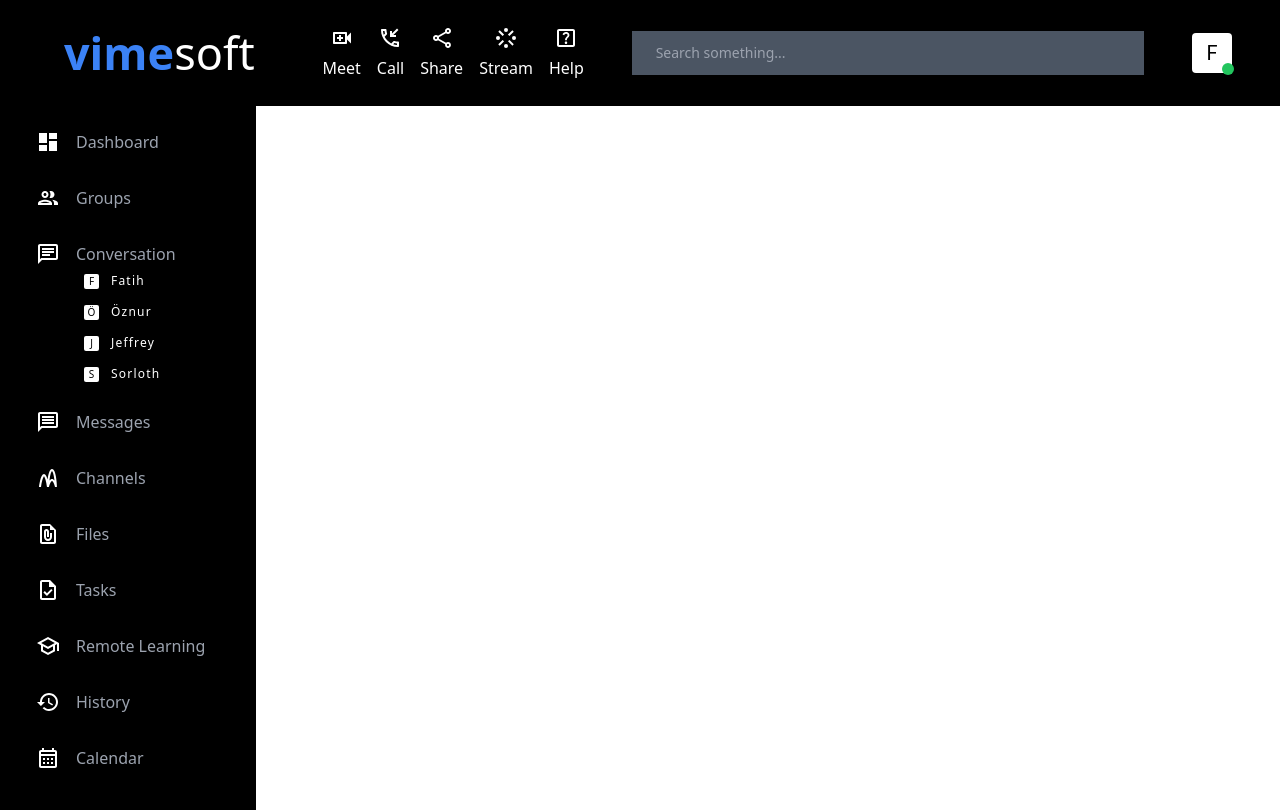
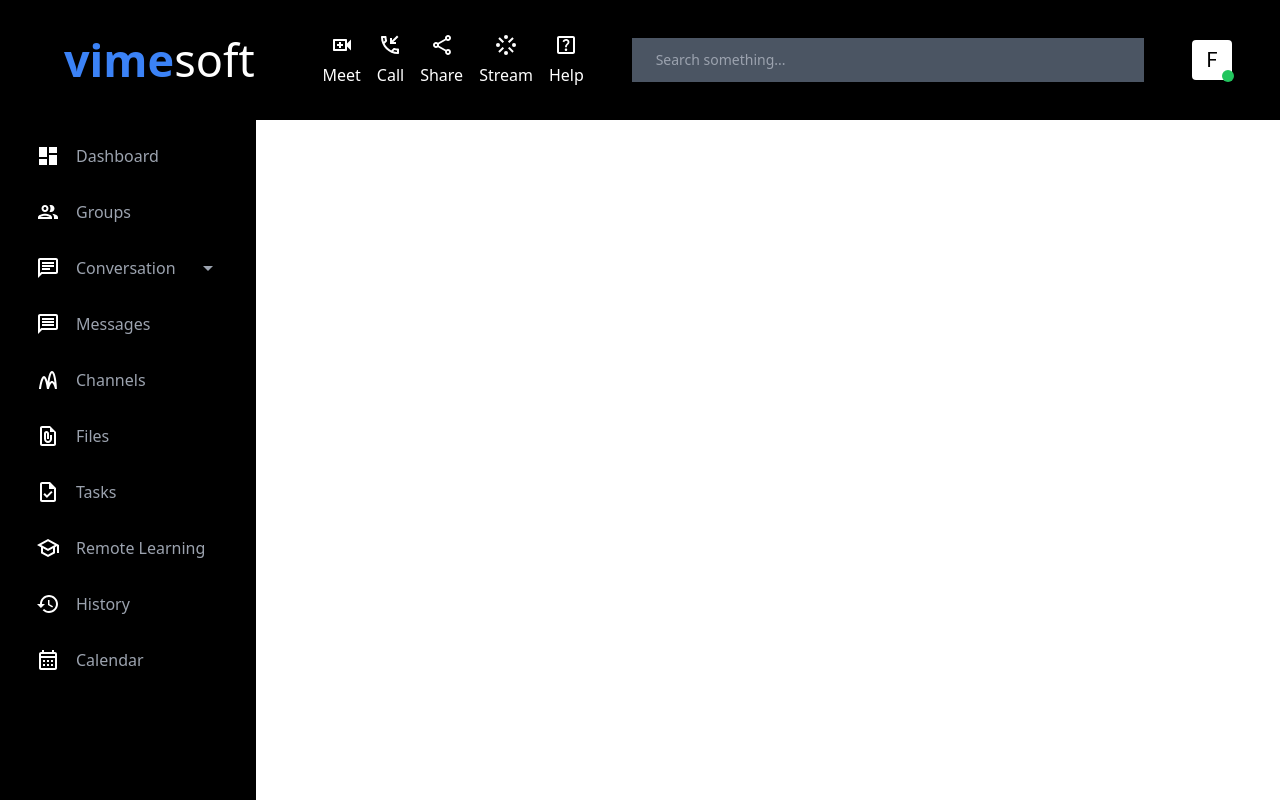
Before and after one commit to fatihgnc/tailwindcss-practice, a React (Create React App) app: page / in a window 1280 px wide. Built offline with nearby package versions, Linux system fonts and the light colour scheme.

Commit message:
made the conversation link a dropdown

```diff
--- a/src/components/Drawer.js
+++ b/src/components/Drawer.js
@@ -9,62 +9,104 @@ import {
   SchoolOutlined,
   HistoryOutlined,
   CalendarMonthOutlined,
+  ArrowDropDown,
+  ArrowDropUp,
 } from '@mui/icons-material';
+import { useState } from 'react';
 
-const usersInConvo = ['Fatih', 'Öznur', 'Jeffrey', 'Sorloth'];
+const usersInConvo = [
+  'First User',
+  'Second User',
+  'Third User',
+  'Fourth User With Long Name',
+];
+
 const Drawer = () => {
+  const [isDropdownClicked, setIsDropdownClicked] = useState(false);
+
+  const handleDropdown = () => {
+    setIsDropdownClicked((isClicked) => !isClicked);
+  };
+
+  const usersList = usersInConvo.map((user, idx) => (
+    <div
+      key={idx}
+      className='w-full inline-flex gap-2 items-center justify-start pl-[10%] text-ellipsis whitespace-nowrap overflow-hidden'
+    >
+      <div className='flex-shrink-0 w-[20px] h-[20px] rounded-sm bg-gray-600 text-white text-[10px] m-2 flex items-center justify-center'>
+        {user[0]}
+      </div>
+      <span className='tracking-widest text-xs text-white' title={user}>
+        {user}
+      </span>
+    </div>
+  ));
+
   return (
-    <div className='w-[20%] max-h-fit overflow-scroll bg-black text-white'>
+    <div className='w-[20%] h-[85vh] overflow-scroll bg-black text-white'>
       {/* drawer items */}
       <div className='w-100 h-100 py-4 px-6'>
+        {/* dashboard */}
         <div className='flex gap-4 mb-4 px-3 py-2 transition-all ease-in-out hover:bg-gray-700 cursor-pointer'>
           <Dashboard />
           <span className='font-light text-gray-400'>Dashboard</span>
         </div>
+        {/* groups */}
         <div className='flex gap-4 mb-4 px-3 py-2 transition-all ease-in-out hover:bg-gray-700 cursor-pointer'>
           <GroupOutlined />
           <span className='font-light text-gray-400'>Groups</span>
         </div>
-        <div className='flex gap-4 mb-1 px-3 py-2 transition-all ease-in-out hover:bg-gray-700 cursor-pointer'>
-          <ChatOutlined />
-          <span className='font-light text-gray-400'>
-            <span>Conversation</span>
-            {usersInConvo.map((user, idx) => (
-              <div key={idx} className='flex gap-1 items-center justify-start'>
-                <div className='w-[15px] h-[15px] rounded-sm bg-white text-black text-[10px] m-2 flex items-center justify-center '>
-                  {user[0]}
-                </div>
-                <span className='tracking-widest text-xs text-white'>
-                  {user}
-                </span>
-              </div>
-            ))}
-          </span>
+        {/* conversation */}
+        <div className='mb-4 w-full'>
+          <div
+            className='px-3 py-2 flex gap-4 transition-all ease-in-out hover:bg-gray-700 cursor-pointer'
+            onClick={handleDropdown}
+          >
+            <ChatOutlined />
+            <span className='inline-flex items-center justify-between font-light text-gray-400 w-full'>
+              <span>Conversation</span>
+              {usersInConvo.length > 0 ? (
+                isDropdownClicked ? (
+                  <ArrowDropUp />
+                ) : (
+                  <ArrowDropDown />
+                )
+              ) : null}
+            </span>
+          </div>
+          {isDropdownClicked && usersList}
         </div>
+        {/* messages */}
         <div className='flex gap-4 mb-4 px-3 py-2 transition-all ease-in-out hover:bg-gray-700 cursor-pointer'>
           <MessageOutlined />
           <span className='font-light text-gray-400'>Messages</span>
         </div>
+        {/* channels */}
         <div className='flex gap-4 mb-4 px-3 py-2 transition-all ease-in-out hover:bg-gray-700 cursor-pointer'>
           <WifiChannelOutlined />
           <span className='font-light text-gray-400'>Channels</span>
         </div>
+        {/* files */}
         <div className='flex gap-4 mb-4 px-3 py-2 transition-all ease-in-out hover:bg-gray-700 cursor-pointer'>
           <FilePresentOutlined />
           <span className='font-light text-gray-400'>Files</span>
         </div>
+        {/* tasks */}
         <div className='flex gap-4 mb-4 px-3 py-2 transition-all ease-in-out hover:bg-gray-700 cursor-pointer'>
           <TaskOutlined />
           <span className='font-light text-gray-400'>Tasks</span>
         </div>
+        {/* remote learning */}
         <div className='flex gap-4 mb-4 px-3 py-2 transition-all ease-in-out hover:bg-gray-700 cursor-pointer'>
           <SchoolOutlined />
           <span className='font-light text-gray-400'>Remote Learning</span>
         </div>
+        {/* history */}
         <div className='flex gap-4 mb-4 px-3 py-2 transition-all ease-in-out hover:bg-gray-700 cursor-pointer'>
           <HistoryOutlined />
           <span className='font-light text-gray-400'>History</span>
         </div>
+        {/* calendar */}
         <div className='flex gap-4 mb-4 px-3 py-2 transition-all ease-in-out hover:bg-gray-700 cursor-pointer'>
           <CalendarMonthOutlined />
           <span className='font-light text-gray-400'>Calendar</span>
--- a/src/components/Nav.js
+++ b/src/components/Nav.js
@@ -12,8 +12,8 @@ const Nav = () => {
   return (
     <>
       {/* <Drawer /> */}
-      <div className='bg-black flex justify-evenly items-center pl-[4em] py-[1.2em] w-full'>
-        <div className=' h-[12%] flex items-center justify-center'>
+      <div className='h-[15vh] bg-black flex justify-evenly items-center pl-[4em] py-[1.2em] w-full'>
+        <div className='flex items-center justify-center'>
           <span className='text-[45px] font-thin text-white'>
             <b className='text-blue-500 font-bold'>vime</b>soft
           </span>
```
